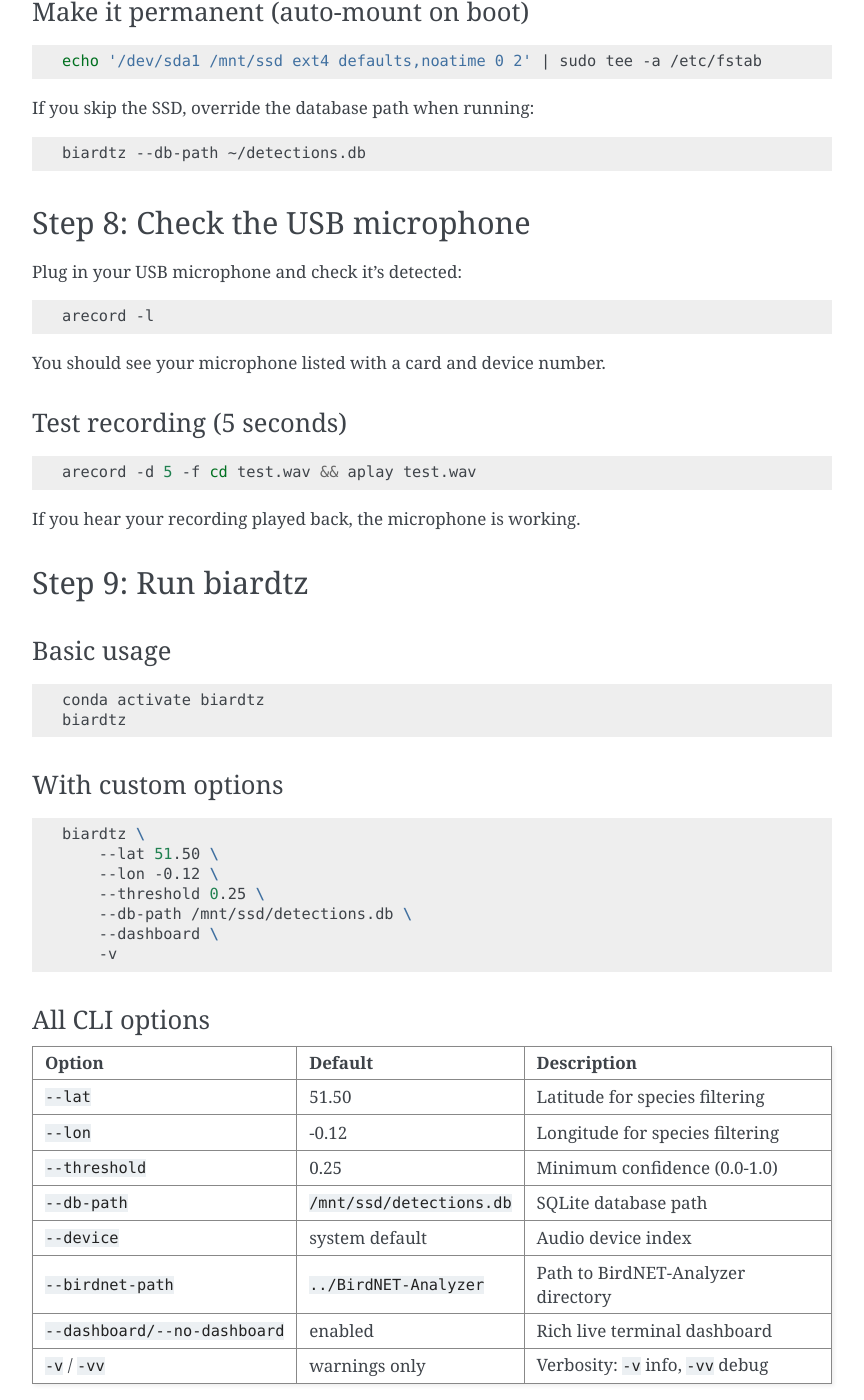
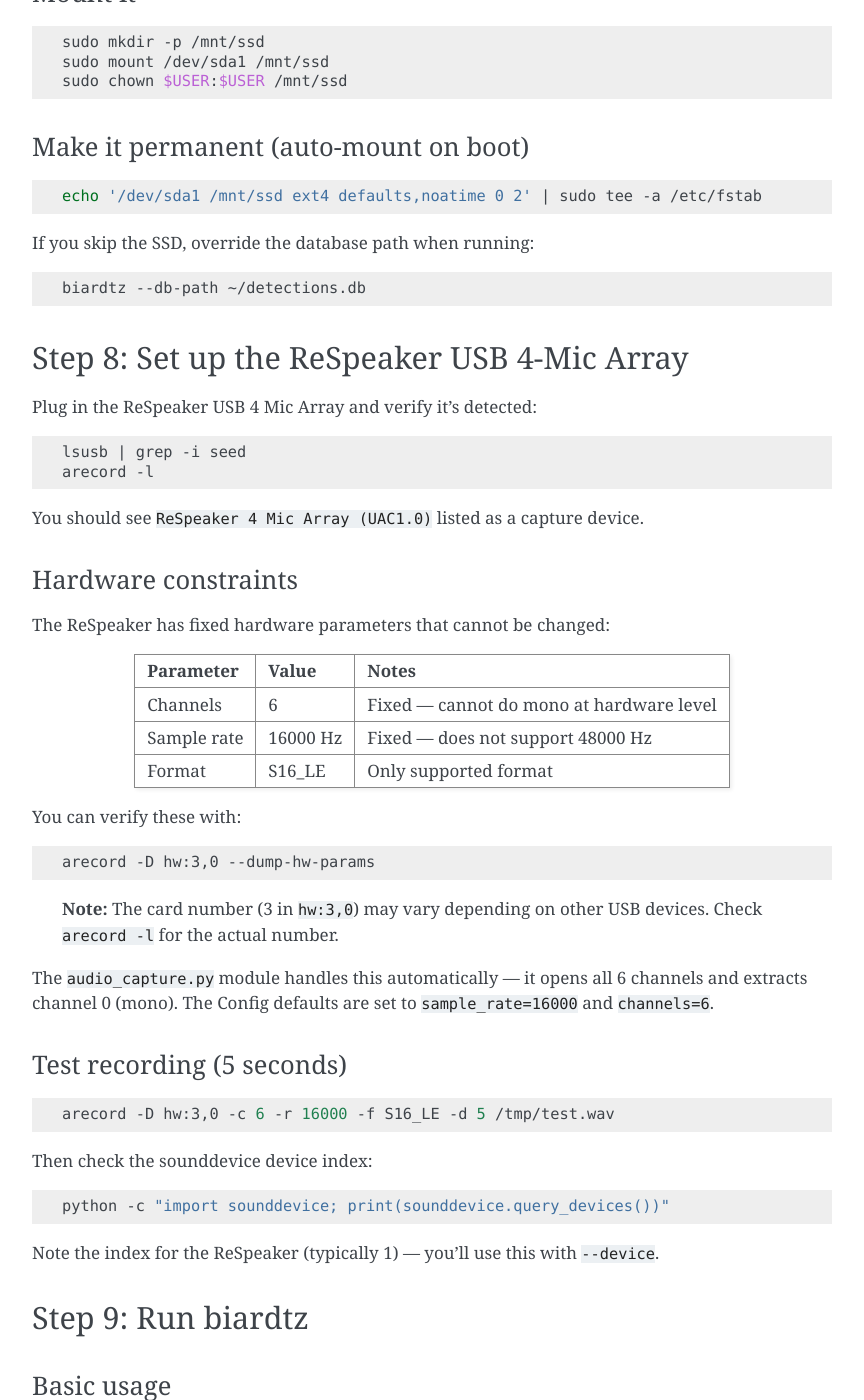
Before and after one commit to ksteptoe/biardtz, a Sphinx documentation site: the page built from docs/deployment_guide.md, in a window 1280 px wide and 1400 px high, scrolled down 4568 px. Shown: the whole window, without its empty margins (338-1202 px from the left). Built offline with Sphinx 7.4.7, drawn with Linux system fonts in a browser that asks for light colours; some of the changed text lies outside the part shown.

Commit message:
Adapt for ReSpeaker USB 4-Mic Array and new BirdNET-Analyzer API
Config defaults updated to match ReSpeaker hardware constraints (16kHz/6ch/S16_LE).
Detector rewritten to use birdnet_analyzer package API (v2.4+) instead of the
removed analyze.py script. Includes 16kHz→48kHz resampling for BirdNET inference.
Docs updated with ReSpeaker setup, hardware constraints, and BirdNET install instructions.

Co-Authored-By: Claude Opus 4.6 (1M context) <noreply@anthropic.com>

````diff
--- a/docs/deployment_guide.md
+++ b/docs/deployment_guide.md
@@ -6,7 +6,7 @@ A step-by-step guide to getting biardtz running on a Raspberry Pi 4B for real-ti
 
 ### Hardware
 - Raspberry Pi 4B (2GB+ RAM)
-- USB microphone
+- ReSpeaker USB 4 Mic Array (UAC 1.0)
 - MicroSD card (32GB+) with Debian 13 (Trixie) or Raspberry Pi OS
 - SSD (recommended) for the detections database — avoids SD card wear
 - Power supply, ethernet cable (for initial setup)
@@ -123,13 +123,17 @@ git clone https://github.com/kahst/BirdNET-Analyzer.git
 ```bash
 conda activate biardtz
 cd ~/BirdNET-Analyzer
-pip install -e .
-pip install pyarrow
+pip install .
 ```
 
+This pulls in TensorFlow, librosa, and other dependencies. It will take several minutes on the Pi — TensorFlow is a large package.
+
 ```{note}
-`pyarrow` is not listed in BirdNET's dependencies but is required at runtime.
-The install may take several minutes on the Pi — it's a large package.
+If TensorFlow fails to install (e.g. on older Pi models with limited RAM), you can use the lighter `tflite-runtime` instead:
+
+    pip install tflite-runtime
+    pip install /path/to/BirdNET-Analyzer --no-deps
+    pip install librosa resampy tqdm pandas matplotlib kagglehub
 ```
 
 ### Test BirdNET
@@ -207,23 +211,50 @@ If you skip the SSD, override the database path when running:
 biardtz --db-path ~/detections.db
 ```
 
-## Step 8: Check the USB microphone
+## Step 8: Set up the ReSpeaker USB 4-Mic Array
 
-Plug in your USB microphone and check it's detected:
+Plug in the ReSpeaker USB 4 Mic Array and verify it's detected:
 
 ```bash
+lsusb | grep -i seed
 arecord -l
 ```
 
-You should see your microphone listed with a card and device number.
+You should see `ReSpeaker 4 Mic Array (UAC1.0)` listed as a capture device.
+
+### Hardware constraints
+
+The ReSpeaker has fixed hardware parameters that cannot be changed:
+
+| Parameter | Value | Notes |
+|-----------|-------|-------|
+| Channels | 6 | Fixed — cannot do mono at hardware level |
+| Sample rate | 16000 Hz | Fixed — does not support 48000 Hz |
+| Format | S16_LE | Only supported format |
+
+You can verify these with:
+
+```bash
+arecord -D hw:3,0 --dump-hw-params
+```
+
+> **Note:** The card number (3 in `hw:3,0`) may vary depending on other USB devices. Check `arecord -l` for the actual number.
+
+The `audio_capture.py` module handles this automatically — it opens all 6 channels and extracts channel 0 (mono). The Config defaults are set to `sample_rate=16000` and `channels=6`.
 
 ### Test recording (5 seconds)
 
 ```bash
-arecord -d 5 -f cd test.wav && aplay test.wav
+arecord -D hw:3,0 -c 6 -r 16000 -f S16_LE -d 5 /tmp/test.wav
 ```
 
-If you hear your recording played back, the microphone is working.
+Then check the sounddevice device index:
+
+```bash
+python -c "import sounddevice; print(sounddevice.query_devices())"
+```
+
+Note the index for the ReSpeaker (typically 1) — you'll use this with `--device`.
 
 ## Step 9: Run biardtz
 
@@ -346,8 +377,14 @@ Ensure it's cloned at `~/BirdNET-Analyzer/` (sibling to `~/biardtz/`), or pass `
 Install it in the conda env: `conda activate biardtz && pip install pyarrow`
 
 ### No audio device found
-- Check `arecord -l` — is the USB mic listed?
-- Try specifying the device explicitly: `--device 1` (use the index from `arecord -l`)
+- Check `arecord -l` — is the ReSpeaker listed?
+- Try specifying the device explicitly: `--device 1` (use the index from `sounddevice.query_devices()`)
+- If the ReSpeaker doesn't appear in `lsusb`, try a different USB port
+
+### "Channels count non available" or "invalid argument"
+- The ReSpeaker requires 6 channels at 16000 Hz — these are fixed in hardware
+- Ensure `Config` has `channels=6` and `sample_rate=16000`
+- Check with `arecord -D hw:X,0 --dump-hw-params` (replace X with your card number)
 
 ### Database permission errors
 - Check the mount: `mount | grep ssd`
````
Also changed, not shown: README.md (+2 -2 lines), docs/build_log.md (+8 -3 lines), 4 other files.
